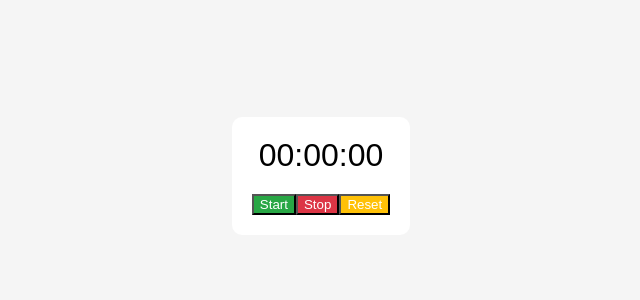
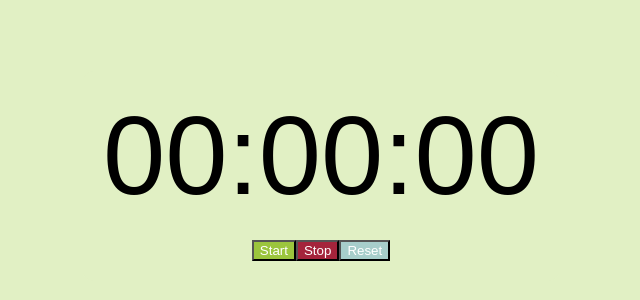
Before and after one commit to rasfdesu/stopwatch-widget, a plain HTML site: page index.html in a window 1280 px wide. Shown: the part 224-524 px from the top of the page, without its empty margins (319-959 px from the left). Drawn offline with Linux system fonts and the light colour scheme.

Commit message:
Add Stopwatch Code

```diff
--- a/index.html
+++ b/index.html
@@ -5,21 +5,21 @@
       align-items: center;
       height: 100vh;
       margin: 0;
-      background-color: #f5f5f5;
+      background-color: #e1f0c4;
     }
     .stopwatch {
       text-align: center;
-      background-color: #ffffff;
+      background-color: #e1f0c4;
       padding: 20px;
       border-radius: 10px;
       box-shadow: 02px10pxrgba(0, 0, 0, 0.1);
     }
     .time {
-      font-size: 2em;
+      font-size: 7em;
       margin-bottom: 20px;
     }
     .controlsbutton {
-      font-size: 1em;
+      font-size: 5em;
       padding: 10px20px;
       margin: 5px;
       border: none;
@@ -27,15 +27,15 @@
       cursor: pointer;
     }
     .start {
-      background-color: #28a745;
+      background-color: #9bc53d;
       color: white;
     }
     .stop {
-      background-color: #dc3545;
+      background-color: #a4243b;
       color: white;
     }
     .reset {
-      background-color: #ffc107;
+      background-color: #a7cecb;
       color: white;
     }
   </style><title>Stopwatch</title></head><body><div class="stopwatch"><div class="time" id="display">00:00:00</div><div class="controls"><button class="start" id="start">Start</button><button class="stop" id="stop">Stop</button><button class="reset" id="reset">Reset</button></div></div><script>let startTime, elapsedTime = 0, intervalId;
```
